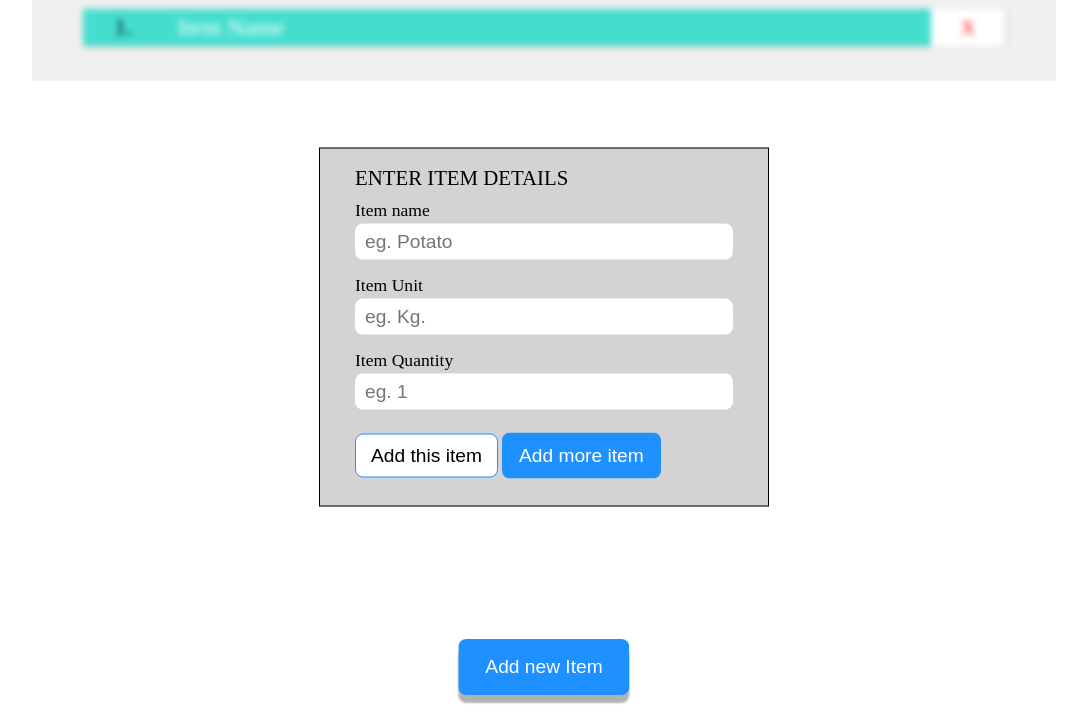
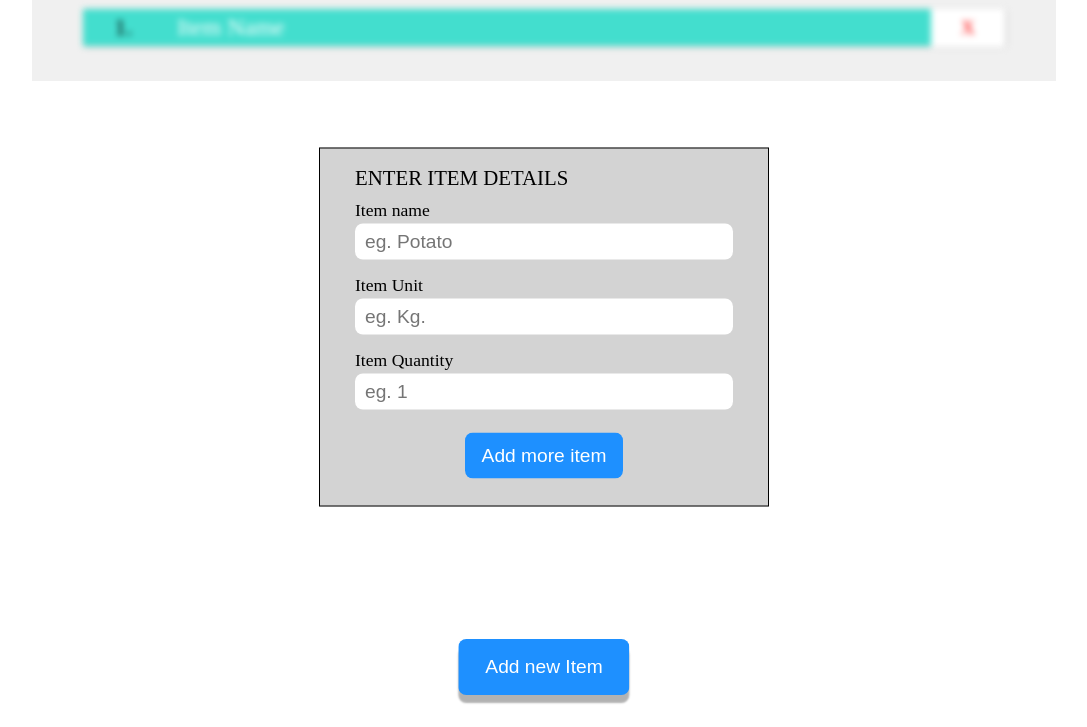
Before and after one commit to MdFarzan/Shopping-list-builder, a plain HTML site: page index.html in a window 1280 px wide. Both pictures are taken after typing "Sample" into the empty fields and a click on the button "Add new Item". Shown: the part 73-800 px from the top of the page, without its empty margins (96-1183 px from the left). Drawn offline with Linux system fonts and the light colour scheme.

Commit message:
add this item button removed from ui

```diff
--- a/index.html
+++ b/index.html
@@ -29,8 +29,7 @@
         </datalist>
         <label for="item-qty" >Item Quantity</label>
         <input type="number" id="item-qty" name="item-qty" min="1" placeholder="eg. 1" />
-        <button type="button" class="btn secondary-btn" id="create-list">Add this item</button>
-        <button type="button"  class="btn p-hover primary-btn" id="create-list">Add more item</button>
+        <button type="button"  class="btn center-btn p-hover primary-btn" id="create-list">Add more item</button>
     </div>
 <div id="wrapper">
     <header>
--- a/js/script.js
+++ b/js/script.js
@@ -26,3 +26,5 @@ document.querySelector("#add-item").addEventListener("click",()=>{
     blurBody();
     document.querySelector("#item-details").style.display = "block";
 });
+
+//add item handler
```
